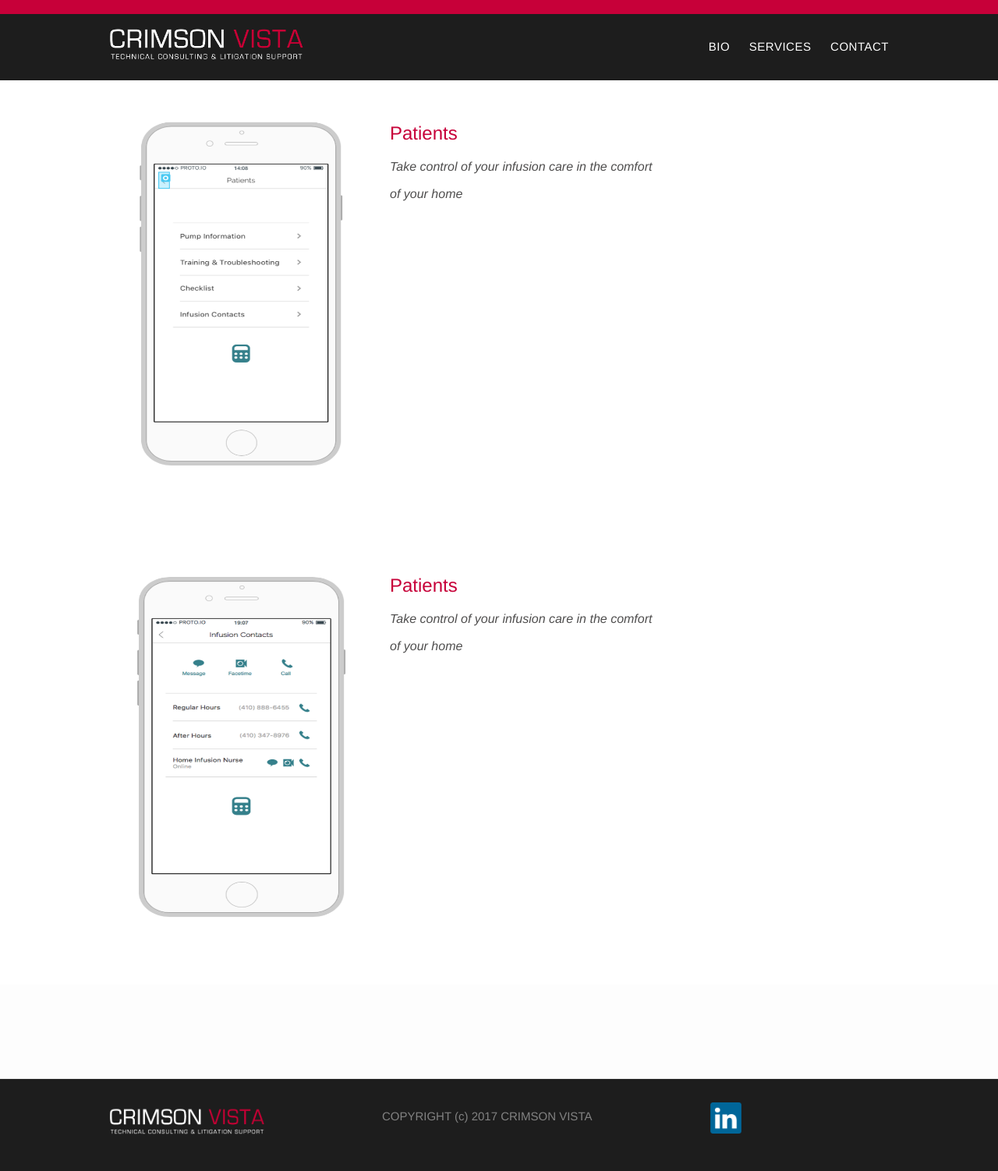
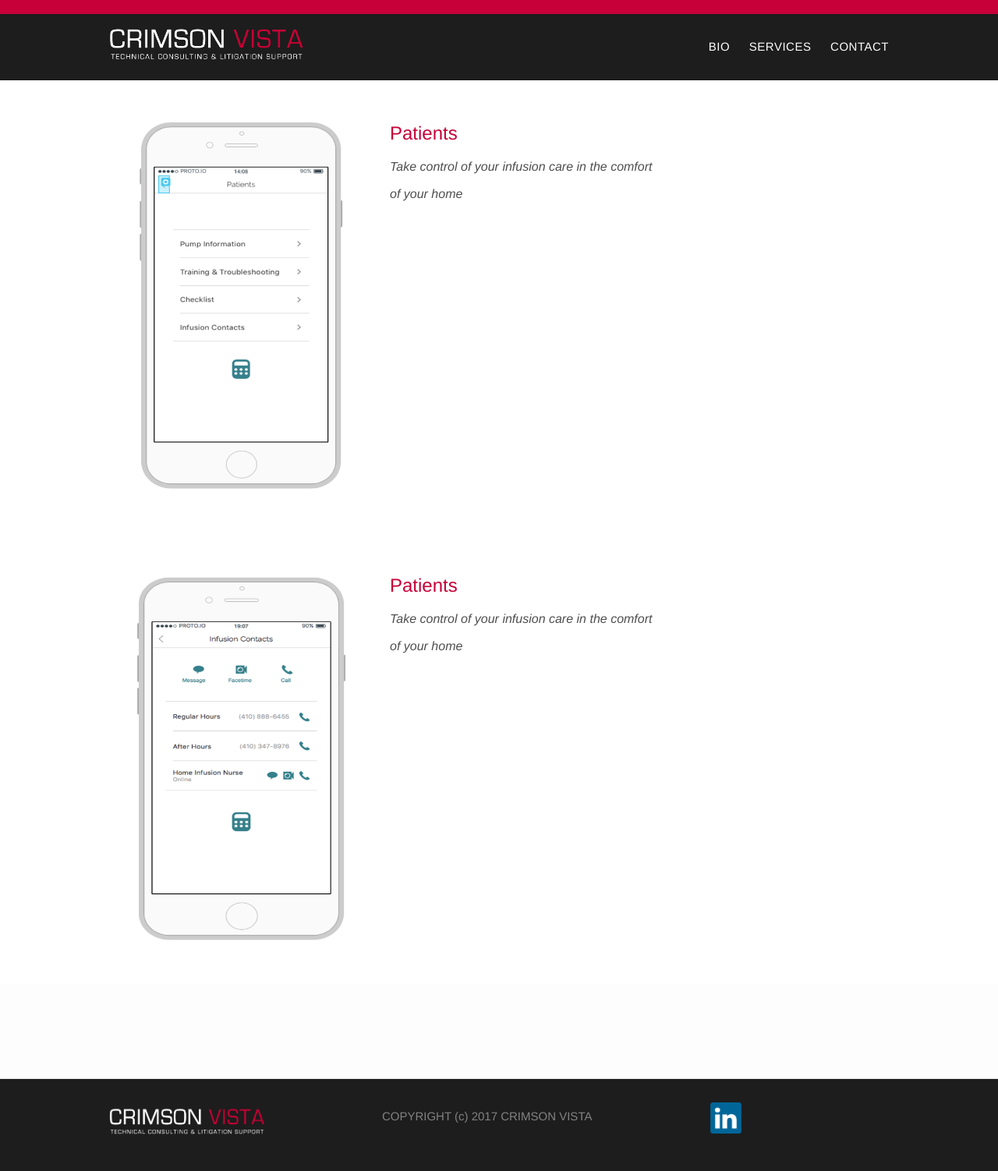
Before and after one commit to vezenwa/vezenwa.github.io, a Jekyll site: the page built from services/patients.md, in a window 1280 px wide. Shown: the whole page at 78% size. Built offline with Jekyll 4.4.1, drawn with Linux system fonts in a browser that asks for light colours.

Commit message:
Update patients.html

```diff
--- a/_layouts/patients.html
+++ b/_layouts/patients.html
@@ -17,7 +17,7 @@
            <div class="columns spacing">
 
             <div class="column third">
-                <img src="/images/papp1.png" width="300" height="450">
+                <img src="/images/papp1.png" width="300" height="480">
             </div>
 
             <div class="column third">
@@ -45,7 +45,7 @@
             <div class="columns spacing">
 
             <div class="column third">
-                <img src="/images/papp2.png" width="300" height="450">
+                <img src="/images/papp2.png" width="300" height="480">
             </div>
 
             <div class="column third">
```
